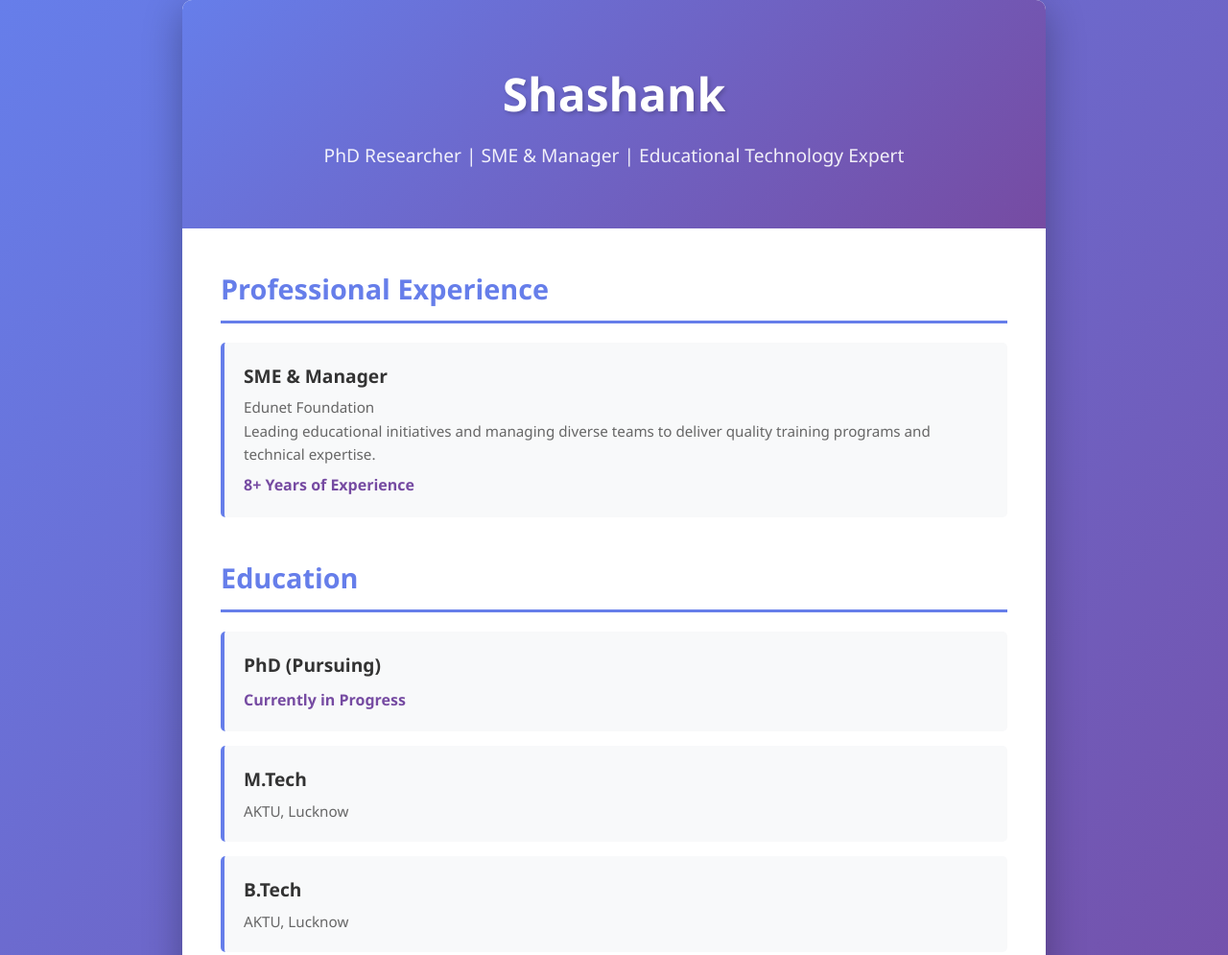
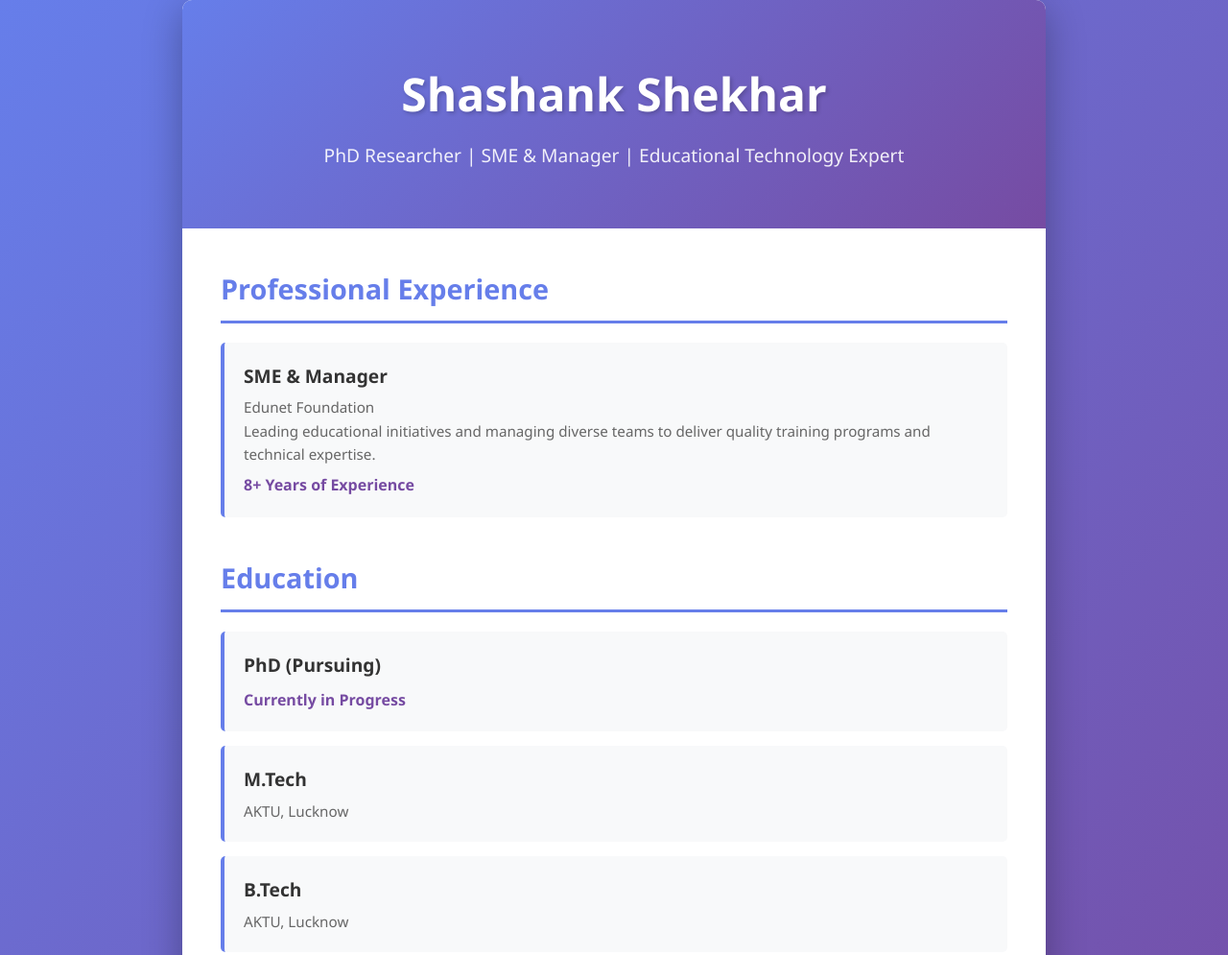
Before and after one commit to shashank-learning/FDPNG4batch4, a plain HTML site: page index.html in a window 1280 px wide. Shown: the top 995 px of the page at 96% size. Drawn offline with Linux system fonts and the light colour scheme.

Commit message:
Fix HTML encoding issues in index.html
I have added my complete name

```diff
--- a/index.html
+++ b/index.html
@@ -134,7 +134,7 @@
 <body>
     <div class="container">
         <header>
-            <h1>Shashank</h1>
+            <h1>Shashank Shekhar</h1>
             <p>PhD Researcher | SME & Manager | Educational Technology Expert</p>
         </header>
 
@@ -188,4 +188,5 @@
         </footer>
     </div>
 </body>
+
 </html>
```
